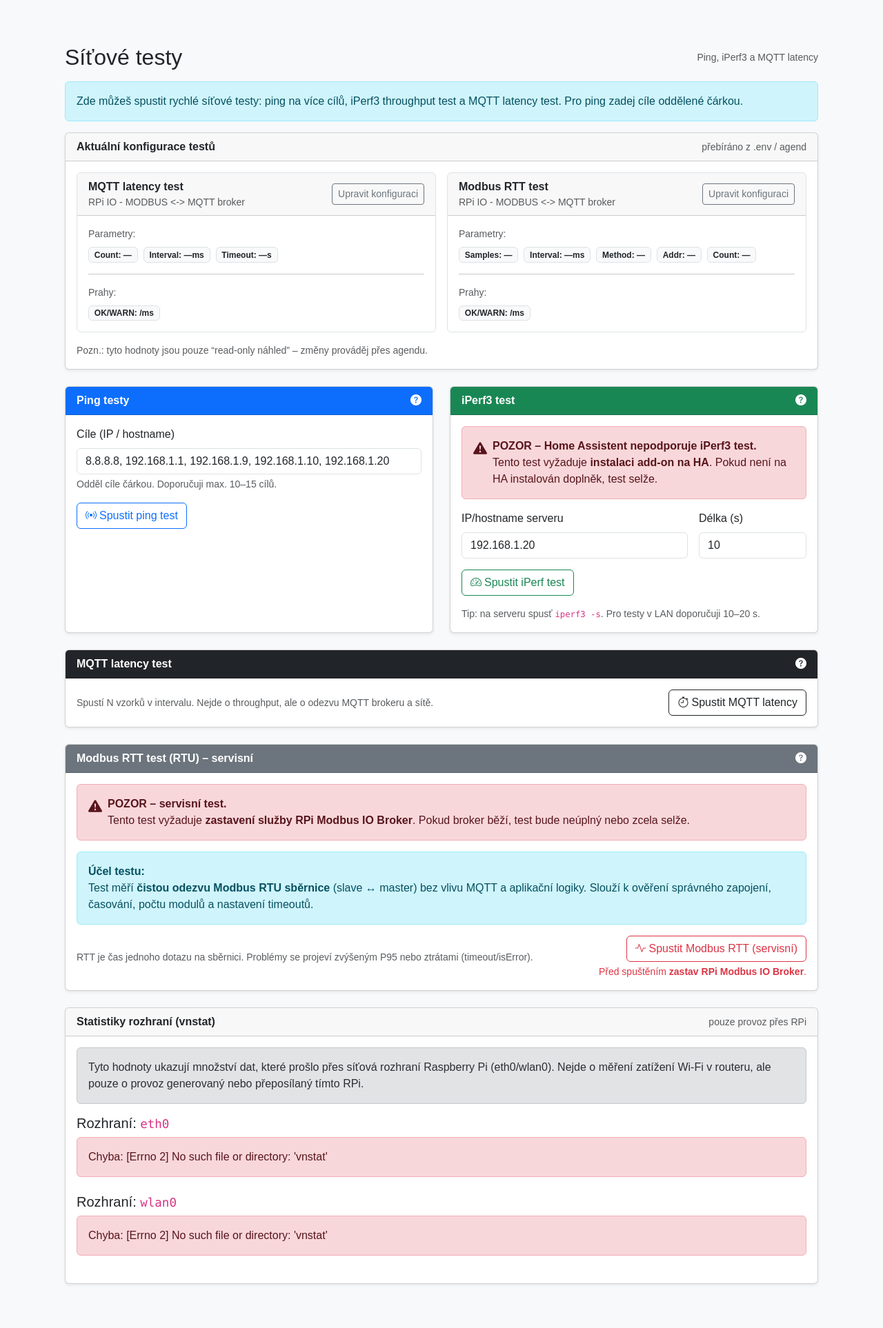
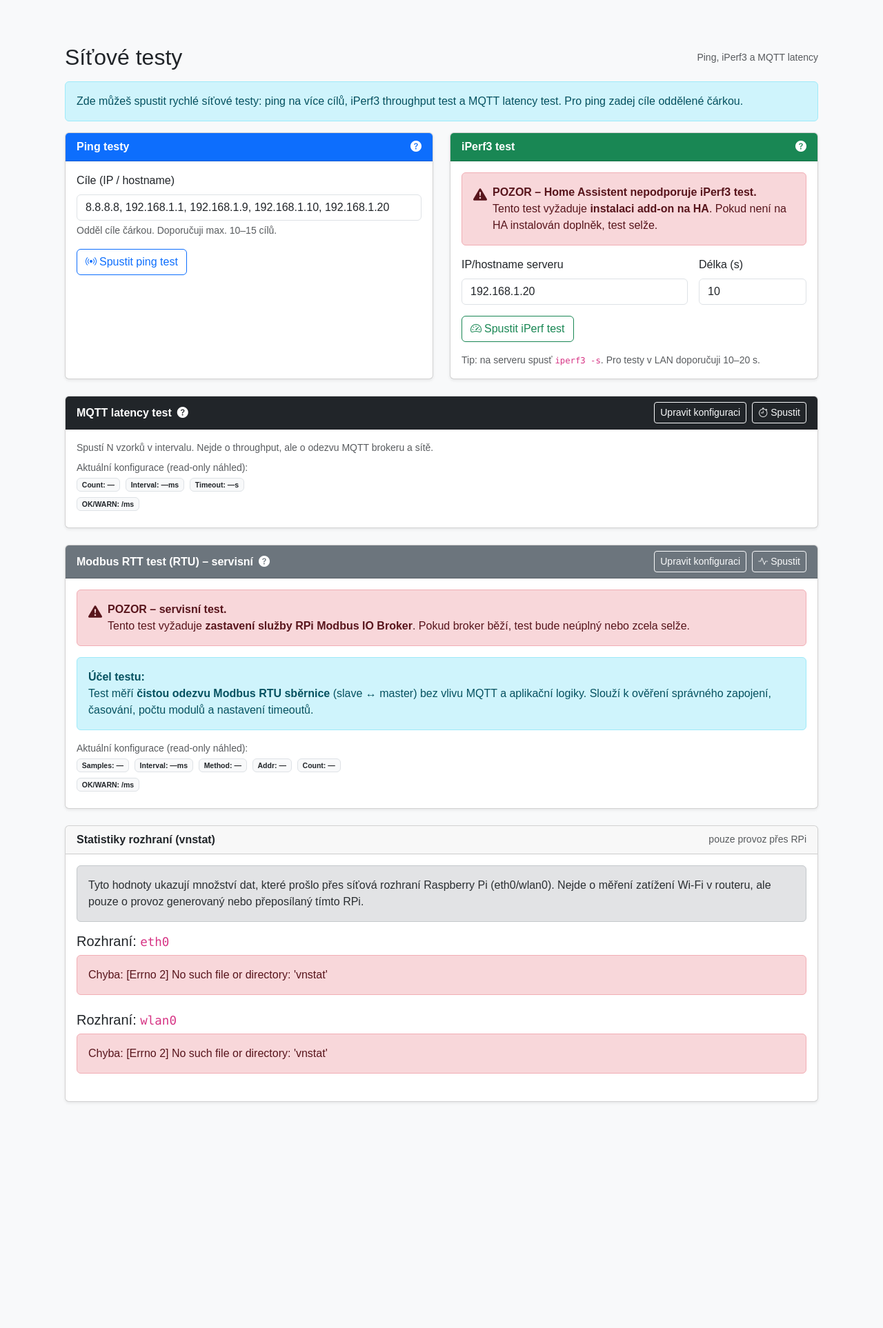
Before and after one commit to pavlosdr/rpi-tcp-proxy, a Flask app: page /network in a window 1280 px wide. Shown: the part 96-2022 px from the top of the page at 69% size. After the commit the page ends 1695 px from the top, so only its background shows below. Run offline with Flask 3, Linux system fonts and the light colour scheme; the visitor is signed in with stand-in values (Sample User, id 1).

Commit message:
Broker hotovo

```diff
--- a/app.py
+++ b/app.py
@@ -210,12 +210,48 @@
 @app.route("/services", methods=["GET"])
 @login_required
 def services_page():
+    # pro metadata agend
+    try:
+        from config.agendas import AGENDAS
+    except Exception:
+        AGENDAS = {}
+
+    # mapovani service_id -> agenda_id (napr. "modbus-io-broker" -> "io-modbus-mqtt")
+    service_to_agenda = {}
+    for agenda_id, a in (AGENDAS or {}).items():
+        sid = (a or {}).get("service_id")
+        if sid:
+            service_to_agenda[str(sid).strip()] = agenda_id
+
     services = []
-    for sid, meta in SERVICES_META.items():
+    for sid, meta0 in SERVICES_META.items():
         _, state, _ = is_active(sid)
+
+        # meta může být dict nebo objekt – uděláme to robustně
+        if isinstance(meta0, dict):
+            meta = dict(meta0)  # kopie, ať neměníme globál
+            meta.setdefault("id", sid)          # aby makro service.id fungovalo
+            meta.setdefault("service_id", sid)  # aby šlo mapovat na AGENDAS.service_id
+
+            agenda_id = meta.get("agenda_id") or service_to_agenda.get(str(meta.get("service_id", "")).strip())
+            if agenda_id:
+                meta["config_url"] = url_for("agenda_env", agenda_id=agenda_id)
+
+        else:
+            meta = meta0
+            if not getattr(meta, "id", None):
+                setattr(meta, "id", sid)
+            if not getattr(meta, "service_id", None):
+                setattr(meta, "service_id", sid)
+
+            agenda_id = getattr(meta, "agenda_id", None) or service_to_agenda.get(str(getattr(meta, "service_id", "")).strip())
+            if agenda_id:
+                setattr(meta, "config_url", url_for("agenda_env", agenda_id=agenda_id))
+
         services.append({"meta": meta, "state": state})
 
     return render_template("services.html", services=services, title="Služby")
+
 
 @app.route("/services/<service_id>", methods=["GET"])
 @login_required
@@ -525,13 +561,16 @@
             )
 
             diag_cards.append({
-                "id": d.get("id", ""),
+                "id": d.get("id", ""),  # DULEZITE: aby slo vybrat v sablone podle id
                 "agenda_id": agenda_id,
                 "agenda_title": agenda.get("title", agenda_id),
                 "title": d.get("title", d.get("id", "diagnostic")),
                 "edit_url": edit_url,
                 "params": params,
                 "thresholds": thresholds,
+                # volitelne, kdybys to nekdy chtel zobrazovat / ladit:
+                # "tab": d.get("tab", ""),
+                # "section": d.get("section", ""),
             })
 
     ping_results = []
--- a/templates/network.html
+++ b/templates/network.html
@@ -15,74 +15,17 @@
   </div>
 
   {# ------------------------------------------------------------
-     Aktuální konfigurace diagnostických testů (z diag_cards)
+     Vytáhnout konfigurace testů z diag_cards (pokud existují)
      ------------------------------------------------------------ #}
+  {% set mqtt_cfg = None %}
+  {% set modbus_cfg = None %}
+
   {% if diag_cards %}
-    <div class="card shadow-sm mb-4">
-      <div class="card-header d-flex justify-content-between align-items-center">
-        <strong>Aktuální konfigurace testů</strong>
-        <span class="text-muted small">přebíráno z .env / agend</span>
-      </div>
-      <div class="card-body">
-        <div class="row g-3">
+    {% set mqtt_list = (diag_cards | selectattr("id", "equalto", "mqtt_latency") | list) %}
+    {% set modbus_list = (diag_cards | selectattr("id", "equalto", "modbus_rtt") | list) %}
 
-          {% for c in diag_cards %}
-            <div class="col-12 col-lg-6">
-              <div class="card h-100 border">
-                <div class="card-header d-flex justify-content-between align-items-center">
-                  <div class="me-2">
-                    <div class="fw-semibold">{{ c.title }}</div>
-                    <div class="text-muted small">{{ c.agenda_title }}</div>
-                  </div>
-                  <a class="btn btn-sm btn-outline-secondary"
-                     href="{{ c.edit_url }}"
-                     data-bs-toggle="tooltip"
-                     title="Otevře konfiguraci v agendě na správném tabu/sekci">
-                    Upravit konfiguraci
-                  </a>
-                </div>
-
-                <div class="card-body">
-                  {% if c.params %}
-                    <div class="mb-2 text-muted small">Parametry:</div>
-                    <div class="d-flex flex-wrap gap-2">
-                      {% for p in c.params %}
-                        <span class="badge bg-light text-dark border"
-                              data-bs-toggle="tooltip"
-                              title="{{ p.key }}">
-                          {{ p.label }}: <strong>{{ p.value if p.value != '' else '—' }}</strong>{{ p.suffix }}
-                        </span>
-                      {% endfor %}
-                    </div>
-                  {% endif %}
-
-                  {% if c.thresholds %}
-                    <hr class="my-3">
-                    <div class="mb-2 text-muted small">Prahy:</div>
-                    <div class="d-flex flex-wrap gap-2">
-                      {% for t in c.thresholds %}
-                        <span class="badge bg-light text-dark border">
-                          {{ t.label }}: <strong>{{ t.value if t.value != '' else '—' }}</strong>{{ t.suffix }}
-                        </span>
-                      {% endfor %}
-                    </div>
-                  {% endif %}
-
-                  {% if not c.params and not c.thresholds %}
-                    <div class="text-muted small">Konfigurace pro tuto kartu není definovaná.</div>
-                  {% endif %}
-                </div>
-              </div>
-            </div>
-          {% endfor %}
-
-        </div>
-
-        <div class="text-muted small mt-3">
-          Pozn.: tyto hodnoty jsou pouze “read-only náhled” – změny prováděj přes agendu.
-        </div>
-      </div>
-    </div>
+    {% if mqtt_list and mqtt_list|length > 0 %}{% set mqtt_cfg = mqtt_list[0] %}{% endif %}
+    {% if modbus_list and modbus_list|length > 0 %}{% set modbus_cfg = modbus_list[0] %}{% endif %}
   {% endif %}
 
   <form method="post" class="needs-validation" novalidate id="networkForm">
@@ -198,23 +141,30 @@
         </div>
       </div>
 
-      <!-- MQTT Latency -->
+      <!-- MQTT Latency (konfigurace + tlačítko + výsledek v jednom) -->
       <div class="col-12">
         <div class="card shadow-sm">
           <div class="card-header bg-dark text-white d-flex justify-content-between align-items-center">
+            <div class="d-flex align-items-center gap-2">
               <strong>MQTT latency test</strong>
               <i class="bi bi-question-circle-fill"
                 data-bs-toggle="tooltip"
                 title="Testuje publish -> broker -> receive do stejného klienta. Běží jen na vyžádání."></i>
             </div>
-          <div class="card-body d-flex align-items-center justify-content-between flex-wrap gap-2">
-            <div class="text-muted small">
-              Spustí N vzorků v intervalu. Nejde o throughput, ale o odezvu MQTT brokeru a sítě.
-            </div>
 
-            <button type="button" class="btn btn-outline-dark" id="btnMqttLatency">
+            <div class="d-flex gap-2">
+              {% if mqtt_cfg and mqtt_cfg.edit_url %}
+                <a class="btn btn-sm btn-outline-light"
+                   href="{{ mqtt_cfg.edit_url }}"
+                   data-bs-toggle="tooltip"
+                   title="Otevře konfiguraci v agendě na správném tabu/sekci">
+                  Upravit konfiguraci
+                </a>
+              {% endif %}
+
+              <button type="button" class="btn btn-sm btn-outline-light" id="btnMqttLatency">
                 <span class="btn-label">
-                <i class="bi bi-stopwatch me-1"></i>Spustit MQTT latency
+                  <i class="bi bi-stopwatch me-1"></i>Spustit
                 </span>
                 <span class="btn-loading d-none">
                   <span class="spinner-border spinner-border-sm me-2" role="status" aria-hidden="true"></span>
@@ -223,20 +173,117 @@
               </button>
             </div>
           </div>
+
+          <div class="card-body">
+            <div class="text-muted small mb-2">
+              Spustí N vzorků v intervalu. Nejde o throughput, ale o odezvu MQTT brokeru a sítě.
             </div>
 
-      <!-- MODBUS RTT -->
+            {% if mqtt_cfg %}
+              <div class="small mb-2">
+                <div class="text-muted">Aktuální konfigurace (read-only náhled):</div>
+
+                {% if mqtt_cfg.params %}
+                  <div class="d-flex flex-wrap gap-2 mt-1">
+                    {% for p in mqtt_cfg.params %}
+                      <span class="badge bg-light text-dark border"
+                            data-bs-toggle="tooltip"
+                            title="{{ p.key }}">
+                        {{ p.label }}: <strong>{{ p.value if p.value != '' else '—' }}</strong>{{ p.suffix }}
+                      </span>
+                    {% endfor %}
+                  </div>
+                {% endif %}
+
+                {% if mqtt_cfg.thresholds %}
+                  <div class="d-flex flex-wrap gap-2 mt-2">
+                    {% for t in mqtt_cfg.thresholds %}
+                      <span class="badge bg-light text-dark border">
+                        {{ t.label }}: <strong>{{ t.value if t.value != '' else '—' }}</strong>{{ t.suffix }}
+                      </span>
+                    {% endfor %}
+                  </div>
+                {% endif %}
+              </div>
+            {% endif %}
+
+            {% if mqtt_latency %}
+              <hr class="my-3">
+
+              <div class="d-flex justify-content-between align-items-center">
+                <strong>Výsledek</strong>
+                {% if mqtt_latency.badge %}
+                  <span class="badge bg-{{ mqtt_latency.badge }}">
+                    {% if mqtt_latency.semafor == 'ok' %}OK{% elif mqtt_latency.semafor == 'warning' %}VAROVÁNÍ{% elif mqtt_latency.semafor == 'bad' %}ŠPATNÉ{% else %}NEZNÁMÉ{% endif %}
+                  </span>
+                {% endif %}
+              </div>
+
+              <div class="mt-2">
+                {% if mqtt_latency.error %}
+                  <div class="alert alert-danger mb-0">
+                    <strong>Chyba:</strong> {{ mqtt_latency.error }}
+                  </div>
+                {% else %}
+                  <div class="row g-3">
+                    <div class="col-12 col-lg-6">
+                      <table class="table table-sm align-middle mb-0">
+                        <tbody>
+                          <tr><th style="width: 220px;">Odesláno / Přijato</th><td>{{ mqtt_latency.sent }} / {{ mqtt_latency.received }}</td></tr>
+                          <tr><th>Ztráta</th><td>{{ mqtt_latency.loss }}</td></tr>
+                          <tr><th>Min / Avg / P95 / Max (ms)</th><td>{{ mqtt_latency.min_ms }} / {{ mqtt_latency.avg_ms }} / {{ mqtt_latency.p95_ms }} / {{ mqtt_latency.max_ms }}</td></tr>
+                          <tr><th>Limity (OK / VAROVÁNÍ ms)</th><td>{{ mqtt_latency.ok_ms }} / {{ mqtt_latency.warn_ms }}</td></tr>
+                        </tbody>
+                      </table>
+                    </div>
+
+                    <div class="col-12 col-lg-6">
+                      <div class="text-muted small mb-2">Detaily (prvních 20):</div>
+                      <pre class="mb-0" style="white-space: pre-wrap;">{% for d in (mqtt_latency.details[:20] if mqtt_latency.details else []) %}seq={{ d.seq }} rtt_ms={{ d.rtt_ms }}
+{% endfor %}</pre>
+                    </div>
+                  </div>
+                {% endif %}
+              </div>
+            {% endif %}
+          </div>
+        </div>
+      </div>
+
+      <!-- MODBUS RTT (konfigurace + tlačítko + výsledek v jednom) -->
       <div class="col-12">
         <div class="card shadow-sm">
           <div class="card-header bg-secondary text-white d-flex justify-content-between align-items-center">
+            <div class="d-flex align-items-center gap-2">
               <strong>Modbus RTT test (RTU) – servisní</strong>
               <i class="bi bi-question-circle-fill"
                 data-bs-toggle="tooltip"
                 title="Servisní Modbus RTU test: měří čistou odezvu sběrnice (request/response). Vyžaduje zastavení brokeru."></i>
             </div>
 
+            <div class="d-flex gap-2">
+              {% if modbus_cfg and modbus_cfg.edit_url %}
+                <a class="btn btn-sm btn-outline-light"
+                   href="{{ modbus_cfg.edit_url }}"
+                   data-bs-toggle="tooltip"
+                   title="Otevře konfiguraci v agendě na správném tabu/sekci">
+                  Upravit konfiguraci
+                </a>
+              {% endif %}
+
+              <button type="button" class="btn btn-sm btn-outline-light" id="btnModbusRtt">
+                <span class="btn-label">
+                  <i class="bi bi-activity me-1"></i>Spustit
+                </span>
+                <span class="btn-loading d-none">
+                  <span class="spinner-border spinner-border-sm me-2" role="status" aria-hidden="true"></span>
+                  Probíhá…
+                </span>
+              </button>
+            </div>
+          </div>
+
           <div class="card-body">
-
             <!-- VÝRAZNÉ UPOZORNĚNÍ -->
             <div class="alert alert-danger d-flex align-items-start gap-2 mb-3">
               <i class="bi bi-exclamation-triangle-fill fs-5"></i>
@@ -250,34 +297,100 @@
               </div>
             </div>
 
-            <!-- VYSVĚTLENÍ ÚČELU -->
             <div class="alert alert-info mb-3">
               <strong>Účel testu:</strong><br>
               Test měří <strong>čistou odezvu Modbus RTU sběrnice</strong> (slave ↔ master) bez vlivu MQTT a aplikační logiky.
               Slouží k ověření správného zapojení, časování, počtu modulů a nastavení timeoutů.
             </div>
 
-            <div class="d-flex align-items-center justify-content-between flex-wrap gap-2">
-              <div class="text-muted small">
-                RTT je čas jednoho dotazu na sběrnici. Problémy se projeví zvýšeným P95 nebo ztrátami (timeout/isError).
+            {% if modbus_cfg %}
+              <div class="small mb-2">
+                <div class="text-muted">Aktuální konfigurace (read-only náhled):</div>
+
+                {% if modbus_cfg.params %}
+                  <div class="d-flex flex-wrap gap-2 mt-1">
+                    {% for p in modbus_cfg.params %}
+                      <span class="badge bg-light text-dark border"
+                            data-bs-toggle="tooltip"
+                            title="{{ p.key }}">
+                        {{ p.label }}: <strong>{{ p.value if p.value != '' else '—' }}</strong>{{ p.suffix }}
+                      </span>
+                    {% endfor %}
+                  </div>
+                {% endif %}
+
+                {% if modbus_cfg.thresholds %}
+                  <div class="d-flex flex-wrap gap-2 mt-2">
+                    {% for t in modbus_cfg.thresholds %}
+                      <span class="badge bg-light text-dark border">
+                        {{ t.label }}: <strong>{{ t.value if t.value != '' else '—' }}</strong>{{ t.suffix }}
+                      </span>
+                    {% endfor %}
+                  </div>
+                {% endif %}
+              </div>
+            {% endif %}
+
+            {% if modbus_rtt %}
+              <hr class="my-3">
+
+              <div class="d-flex justify-content-between align-items-center">
+                <strong>Výsledek</strong>
+                {% if modbus_rtt.badge %}
+                  <span class="badge bg-{{ modbus_rtt.badge }}">
+                    {% if modbus_rtt.semafor == 'ok' %}OK{% elif modbus_rtt.semafor == 'warning' %}VAROVÁNÍ{% elif modbus_rtt.semafor == 'bad' %}ŠPATNÉ{% else %}NEZNÁMÉ{% endif %}
+                  </span>
+                {% endif %}
               </div>
 
-              <div class="text-end">
-                <button type="button" class="btn btn-outline-danger" id="btnModbusRtt">
-                  <span class="btn-label">
-                    <i class="bi bi-activity me-1"></i>Spustit Modbus RTT (servisní)
-                  </span>
-                  <span class="btn-loading d-none">
-                    <span class="spinner-border spinner-border-sm me-2" role="status" aria-hidden="true"></span>
-                    Probíhá…
-                  </span>
-                </button>
-                <div class="form-text text-danger mt-1">
-                  Před spuštěním <strong>zastav RPi Modbus IO Broker</strong>.
+              <div class="mt-2">
+                {% if modbus_rtt.error %}
+                  <div class="alert alert-danger mb-3">
+                    <strong>Chyba:</strong> {{ modbus_rtt.error }}
                   </div>
+
+                  <div class="alert alert-warning mb-0">
+                    <strong>Test nebyl kompletní.</strong><br>
+                    Pravděpodobná příčina: běžící <code>RPi Modbus IO Broker</code>, který má otevřený Modbus port.
+                  </div>
+                {% else %}
+                  <div class="alert alert-success mb-3">
+                    <strong>Sběrnice v pořádku.</strong><br>
+                    Odezvy a ztráty odpovídají aktuálnímu počtu slave a nastavení časování.
+                  </div>
+
+                  <div class="row g-3">
+                    <div class="col-12 col-lg-6">
+                      <table class="table table-sm align-middle mb-0">
+                        <tbody>
+                          <tr><th style="width: 220px;">Odesláno / Přijato</th><td>{{ modbus_rtt.sent }} / {{ modbus_rtt.received }}</td></tr>
+                          <tr><th>Ztráta</th><td>{{ modbus_rtt.loss }}</td></tr>
+                          <tr><th>Min / Avg / P95 / Max (ms)</th><td>{{ modbus_rtt.min_ms }} / {{ modbus_rtt.avg_ms }} / {{ modbus_rtt.p95_ms }} / {{ modbus_rtt.max_ms }}</td></tr>
+                          <tr><th>Limity (OK / VAROVÁNÍ ms)</th><td>{{ modbus_rtt.ok_ms }} / {{ modbus_rtt.warn_ms }}</td></tr>
+                          <tr><th>Metoda</th><td>{{ modbus_rtt.method }} (addr={{ modbus_rtt.address }}, count={{ modbus_rtt.count }})</td></tr>
+                          <tr><th>Slaves</th><td><code>{{ modbus_rtt.slaves }}</code></td></tr>
+                        </tbody>
+                      </table>
+                    </div>
+
+                    <div class="col-12 col-lg-6">
+                      <div class="text-muted small mb-2">Detaily (prvních 20):</div>
+                      <pre class="mb-0" style="white-space: pre-wrap;">{% for d in (modbus_rtt.details[:20] if modbus_rtt.details else []) %}seq={{ d.seq }} unit={{ d.unit }} rtt_ms={{ d.rtt_ms }}
+{% endfor %}</pre>
                     </div>
                   </div>
 
+                  <div class="alert alert-secondary small mt-3 mb-0">
+                    <strong>Jak číst výsledky:</strong>
+                    <ul class="mb-0">
+                      <li><strong>RTT ~20–40 ms</strong> – typické pro stabilní Modbus RTU s více slave</li>
+                      <li><strong>Ztráta &gt; 0</strong> – problém s časováním, rušením nebo konfliktem portu</li>
+                      <li><strong>Velký rozptyl</strong> – příliš krátký timeout nebo přetížení sběrnice</li>
+                    </ul>
+                  </div>
+                {% endif %}
+              </div>
+            {% endif %}
           </div>
         </div>
       </div>
@@ -375,117 +488,6 @@
       {% endif %}
 
       <pre class="mb-0" style="white-space: pre-wrap;">{% if iperf_result.error %}Chyba: {{ iperf_result.error }}{% else %}{{ iperf_result.summary }}{% endif %}</pre>
-    </div>
-  </div>
-  {% endif %}
-
-  <!-- Výsledky MQTT Latency -->
-  {% if mqtt_latency %}
-  <div class="card shadow-sm mt-4">
-    <div class="card-header d-flex justify-content-between align-items-center">
-      <strong>Výsledek MQTT latency</strong>
-      {% if mqtt_latency.badge %}
-        <span class="badge bg-{{ mqtt_latency.badge }}">
-          {% if mqtt_latency.semafor == 'ok' %}OK{% elif mqtt_latency.semafor == 'warning' %}VAROVÁNÍ{% elif mqtt_latency.semafor == 'bad' %}ŠPATNÉ{% else %}NEZNÁMÉ{% endif %}
-        </span>
-      {% endif %}
-    </div>
-    <div class="card-body">
-      {% if mqtt_latency.error %}
-        <div class="alert alert-danger mb-3">
-          <strong>Chyba:</strong> {{ mqtt_latency.error }}
-        </div>
-      {% else %}
-        <div class="row g-3">
-          <div class="col-12 col-lg-6">
-            <table class="table table-sm align-middle mb-0">
-              <tbody>
-                <tr><th style="width: 220px;">Odesláno / Přijato</th><td>{{ mqtt_latency.sent }} / {{ mqtt_latency.received }}</td></tr>
-                <tr><th>Ztráta</th><td>{{ mqtt_latency.loss }}</td></tr>
-                <tr>
-                  <th>Min / Avg / P95 / Max (ms)</th>
-                  <td>{{ mqtt_latency.min_ms }} / {{ mqtt_latency.avg_ms }} / {{ mqtt_latency.p95_ms }} / {{ mqtt_latency.max_ms }}</td>
-                </tr>
-                <tr><th>Limity (OK / VAROVÁNÍ ms)</th><td>{{ mqtt_latency.ok_ms }} / {{ mqtt_latency.warn_ms }}</td></tr>
-              </tbody>
-            </table>
-          </div>
-
-          <div class="col-12 col-lg-6">
-            <div class="text-muted small mb-2">Detaily (prvních 20):</div>
-            <pre class="mb-0" style="white-space: pre-wrap;">{% for d in (mqtt_latency.details[:20] if mqtt_latency.details else []) %}seq={{ d.seq }} rtt_ms={{ d.rtt_ms }}
-{% endfor %}</pre>
-          </div>
-        </div>
-      {% endif %}
-    </div>
-  </div>
-  {% endif %}
-
-  <!-- Výsledky MODBUS RTT -->
-  {% if modbus_rtt %}
-  <div class="card shadow-sm mt-4">
-    <div class="card-header d-flex justify-content-between align-items-center">
-      <strong>Výsledek Modbus RTT (přímý RTU test)</strong>
-      {% if modbus_rtt.badge %}
-        <span class="badge bg-{{ modbus_rtt.badge }}">
-          {% if modbus_rtt.semafor == 'ok' %}OK{% elif modbus_rtt.semafor == 'warning' %}VAROVÁNÍ{% elif modbus_rtt.semafor == 'bad' %}ŠPATNÉ{% else %}NEZNÁMÉ{% endif %}
-        </span>
-      {% endif %}
-    </div>
-
-    <div class="card-body">
-
-      {% if modbus_rtt.error %}
-        <div class="alert alert-danger mb-3">
-          <strong>Chyba:</strong> {{ modbus_rtt.error }}
-        </div>
-
-        <div class="alert alert-warning mb-0">
-          <strong>Test nebyl kompletní.</strong><br>
-          Pravděpodobná příčina: běžící <code>RPi Modbus IO Broker</code>, který má otevřený Modbus port.
-        </div>
-
-      {% else %}
-
-        <div class="alert alert-success mb-3">
-          <strong>Sběrnice v pořádku.</strong><br>
-          Odezvy a ztráty odpovídají aktuálnímu počtu slave a nastavení časování.
-        </div>
-
-        <div class="row g-3">
-          <div class="col-12 col-lg-6">
-            <table class="table table-sm align-middle mb-0">
-              <tbody>
-                <tr><th style="width: 220px;">Odesláno / Přijato</th><td>{{ modbus_rtt.sent }} / {{ modbus_rtt.received }}</td></tr>
-                <tr><th>Ztráta</th><td>{{ modbus_rtt.loss }}</td></tr>
-                <tr><th>Min / Avg / P95 / Max (ms)</th>
-                  <td>{{ modbus_rtt.min_ms }} / {{ modbus_rtt.avg_ms }} / {{ modbus_rtt.p95_ms }} / {{ modbus_rtt.max_ms }}</td>
-                </tr>
-                <tr><th>Limity (OK / VAROVÁNÍ ms)</th><td>{{ modbus_rtt.ok_ms }} / {{ modbus_rtt.warn_ms }}</td></tr>
-                <tr><th>Metoda</th><td>{{ modbus_rtt.method }} (addr={{ modbus_rtt.address }}, count={{ modbus_rtt.count }})</td></tr>
-                <tr><th>Slaves</th><td><code>{{ modbus_rtt.slaves }}</code></td></tr>
-              </tbody>
-            </table>
-          </div>
-
-          <div class="col-12 col-lg-6">
-            <div class="text-muted small mb-2">Detaily (prvních 20):</div>
-            <pre class="mb-0" style="white-space: pre-wrap;">{% for d in (modbus_rtt.details[:20] if modbus_rtt.details else []) %}seq={{ d.seq }} unit={{ d.unit }} rtt_ms={{ d.rtt_ms }}
-{% endfor %}</pre>
-          </div>
-        </div>
-
-        <div class="alert alert-secondary small mt-3 mb-0">
-          <strong>Jak číst výsledky:</strong>
-          <ul class="mb-0">
-            <li><strong>RTT ~20–40 ms</strong> – typické pro stabilní Modbus RTU s více slave</li>
-            <li><strong>Ztráta &gt; 0</strong> – problém s časováním, rušením nebo konfliktem portu</li>
-            <li><strong>Velký rozptyl</strong> – příliš krátký timeout nebo přetížení sběrnice</li>
-          </ul>
-        </div>
-
-      {% endif %}
     </div>
   </div>
   {% endif %}
```
Also changed, not shown: templates/macros/service_status.html (+18 -6 lines). Lines whose indentation alone changed are shown as unchanged.
